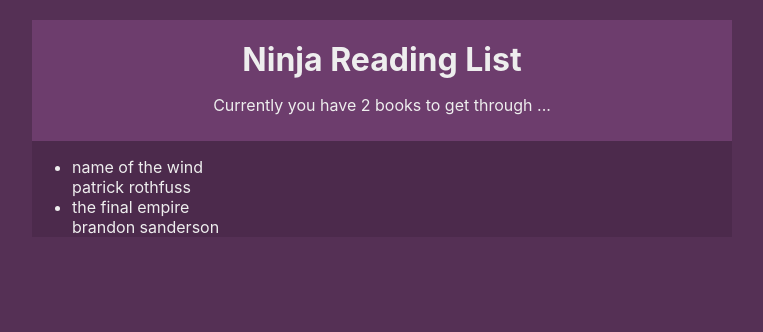
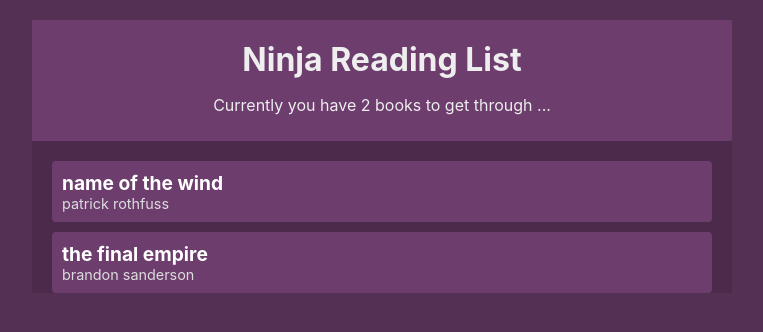
Before and after one commit to songwright/netninja-react-context-hooks-tutorial, a React (Create React App) app: page / in a window 1280 px wide. Shown: the top 332 px of the page, without its empty margins (258-1021 px from the left). Built offline with nearby package versions, Linux system fonts and the light colour scheme.

Commit message:
Updated index.css

```diff
--- a/src/index.css
+++ b/src/index.css
@@ -25,3 +25,35 @@ body {
 .navbar h1 {
   margin: 10px 0;
 }
+
+.book-list{
+  margin: 20px;
+}
+.book-list ul{
+  padding: 0;
+  list-style-type: none;
+}
+.book-list li{
+  background: #6d3d6d;
+  border-radius: 4px;
+  padding: 10px;
+  cursor: pointer;
+  margin: 10px 0;
+}
+.book-list li:hover{
+  opacity: 0.7;
+  text-decoration: line-through;
+}
+.book-list .title{
+  font-weight: bold;
+  color: #fff;
+  font-size: 1.2em;
+}
+.book-list .author{
+  font-size: 0.9em;
+  color: #ddd;
+}
+.empty{
+  margin: 20px;
+  text-align: center;
+}
```
